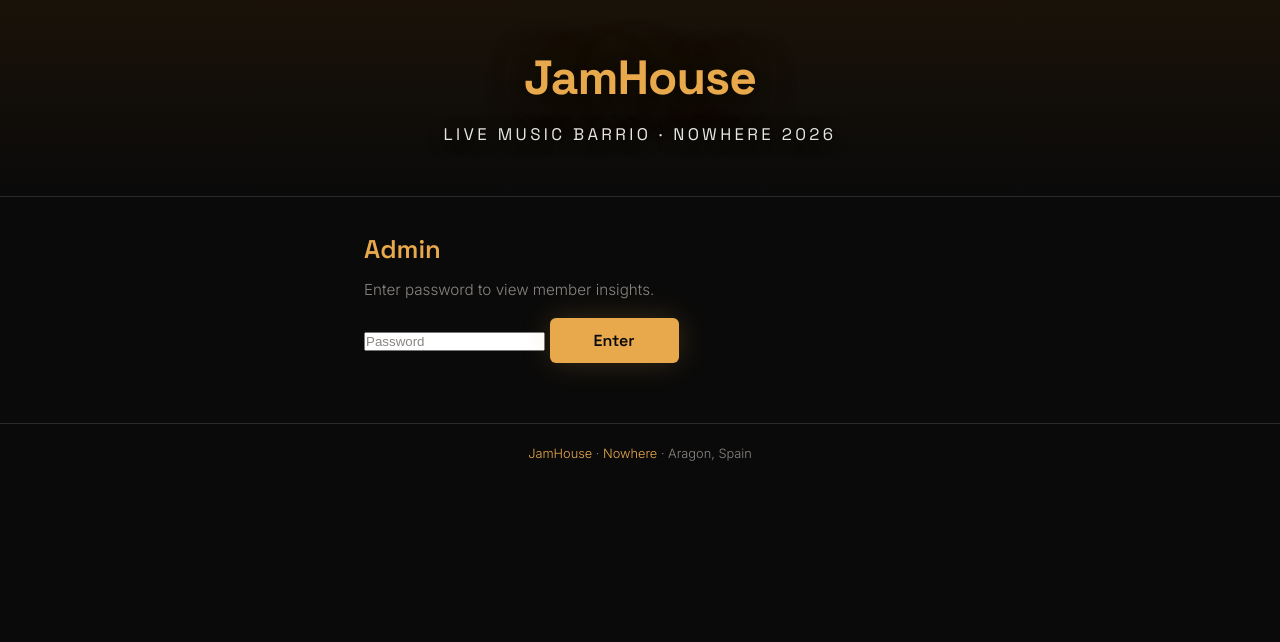
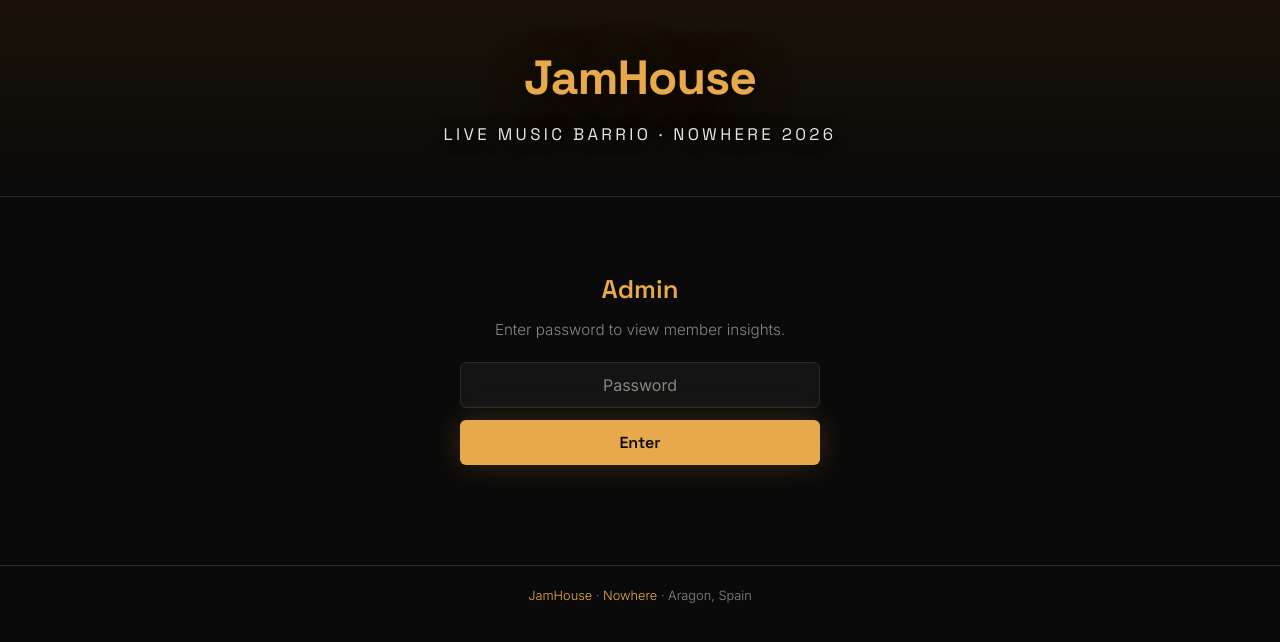
Before and after one commit to jamhousebarrio/jamhousebarrio.github.io, a Jekyll site: the page built from admin.html, in a window 1280 px wide. Shown: the top 642 px of the page. Built offline with Jekyll 4.4.1, drawn with Linux system fonts in a browser that asks for light colours.

Commit message:
Improve admin login styling and gear icon visibility

```diff
--- a/_layouts/default.html
+++ b/_layouts/default.html
@@ -228,7 +228,7 @@
       <a href="https://vxjqlv53dgk.typeform.com/to/uqaWTwkz" class="hero-cta" target="_blank">Apply for Membership</a>
       <div class="hero-info">Aragon, Spain &middot; July 2026 &middot; <a href="https://goingnowhere.org">goingnowhere.org</a></div>
     </div>
-    <a href="/admin" style="position:absolute;bottom:24px;right:24px;z-index:1;color:rgba(255,255,255,0.25);font-size:1.2rem;text-decoration:none;opacity:0.4;" title="Admin">&#9881;</a>
+    <a href="/admin" style="position:absolute;bottom:24px;right:24px;z-index:1;color:rgba(255,255,255,0.5);font-size:1.5rem;text-decoration:none;" title="Admin">&#9881;</a>
   </section>
   {% else %}
   <header class="hero-compact">
--- a/admin.html
+++ b/admin.html
@@ -5,14 +5,14 @@ body_class: page-form
 permalink: /admin
 ---
 
-<div id="login-view">
+<div id="login-view" style="max-width:360px;margin:40px auto;text-align:center;">
   <h1>Admin</h1>
   <p>Enter password to view member insights.</p>
-  <form id="login-form">
-    <input type="password" id="password" placeholder="Password" required>
-    <button type="submit">Enter</button>
+  <form id="login-form" style="display:flex;flex-direction:column;gap:12px;margin-top:20px;">
+    <input type="password" id="password" placeholder="Password" required style="text-align:center;font-size:1rem;padding:12px 16px;background:var(--surface);border:1px solid var(--border);border-radius:6px;color:var(--text);font-family:var(--body);">
+    <button type="submit" style="padding:12px 44px;background:var(--accent);color:var(--bg);border:none;border-radius:6px;font-family:var(--heading);font-weight:600;font-size:1rem;cursor:pointer;box-shadow:0 0 30px var(--accent-glow);">Enter</button>
   </form>
-  <p id="login-error" style="color:#e85c4c;display:none;margin-top:8px;"></p>
+  <p id="login-error" style="color:#e85c4c;display:none;margin-top:12px;"></p>
 </div>
 
 <div id="dashboard" style="display:none;">
```
